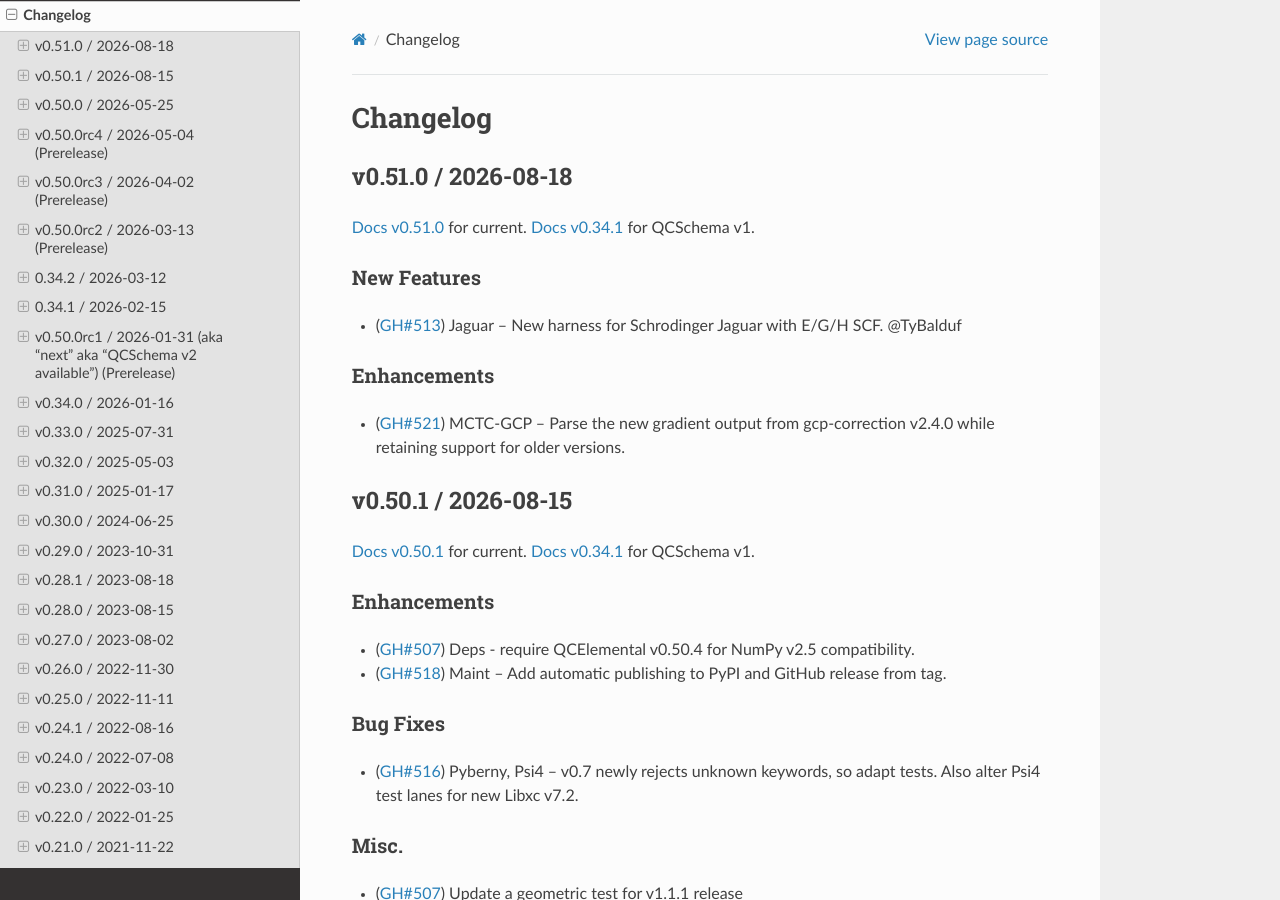
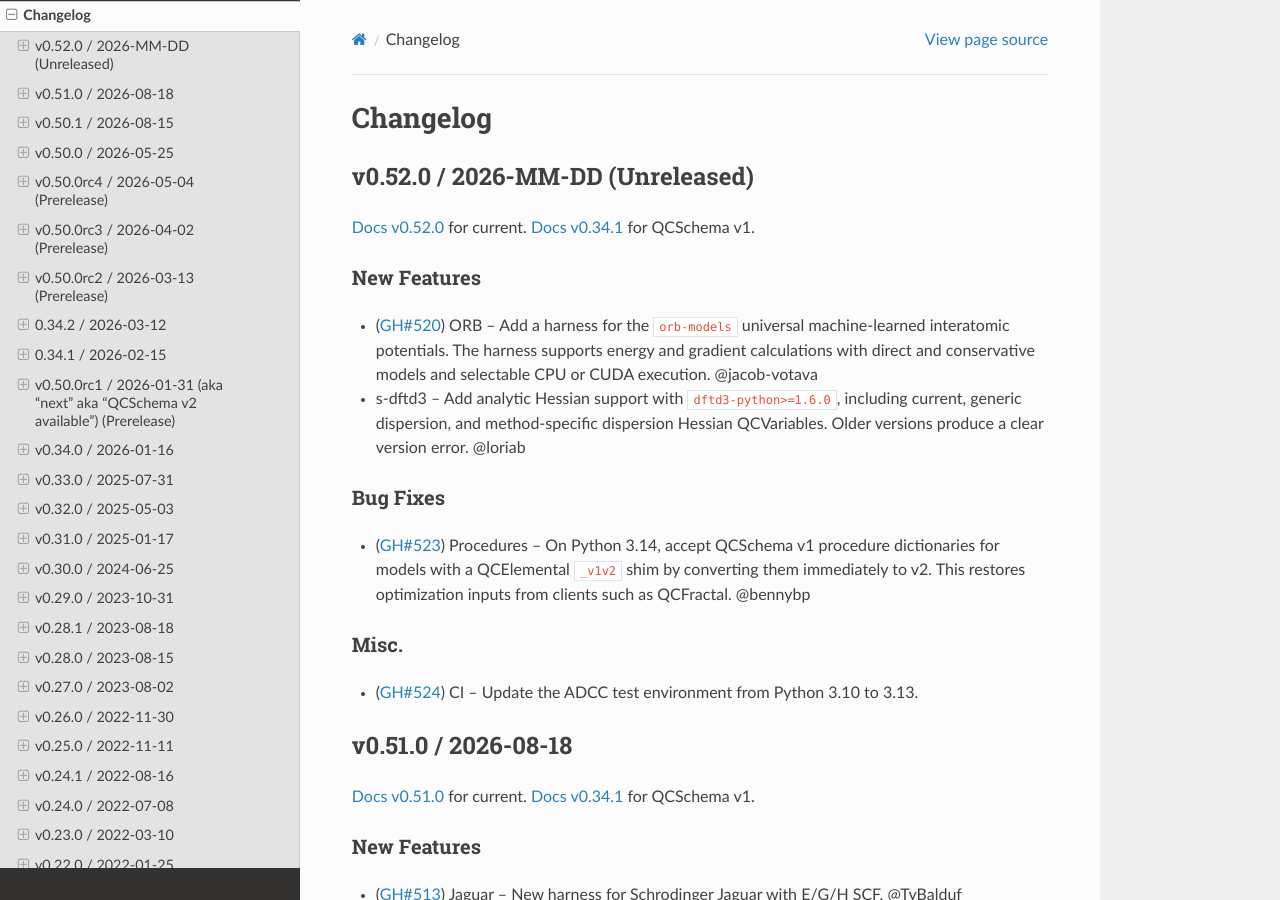
Before and after one commit to MolSSI/QCEngine, a Sphinx documentation site: the page built from docs/source/changelog.rst, in a window 1280 px wide and 900 px high. Built offline with Sphinx 7.4.7 and the Read the Docs theme 3.1.0, drawn with Linux system fonts in a browser that asks for light colours; the version number could not be read and is left out.

Commit message:
start RN

```diff
--- a/docs/source/changelog.rst
+++ b/docs/source/changelog.rst
@@ -37,6 +37,34 @@ Changelog
 .. * test broadly locally. suggested edit for gamess: _global_values["ncores"] = 2 #cpu_cnt
 .. * once master is in shape for release, `git tag -a v0.50.1 -m "v0.50.1"`
 .. * `git push upstream --atomic v0.50.1 master`
+
+
+.. _`sec:cl0520`:
+
+v0.52.0 / 2026-MM-DD (Unreleased)
+---------------------------------
+
+:docs:`v0.52.0` for current. :docs:`v0.34.1` for QCSchema v1.
+
+New Features
+++++++++++++
+- (:pr:`520`) ORB -- Add a harness for the ``orb-models`` universal machine-learned
+  interatomic potentials. The harness supports energy and gradient calculations
+  with direct and conservative models and selectable CPU or CUDA execution.
+  @jacob-votava
+- s-dftd3 -- Add analytic Hessian support with ``dftd3-python>=1.6.0``, including
+  current, generic dispersion, and method-specific dispersion Hessian QCVariables.
+  Older versions produce a clear version error. @loriab
+
+Bug Fixes
++++++++++
+- (:pr:`523`) Procedures -- On Python 3.14, accept QCSchema v1 procedure dictionaries
+  for models with a QCElemental ``_v1v2`` shim by converting them immediately to v2.
+  This restores optimization inputs from clients such as QCFractal. @bennybp
+
+Misc.
++++++
+- (:pr:`524`) CI -- Update the ADCC test environment from Python 3.10 to 3.13.
 
 
 .. _`sec:cl0510`:
```
